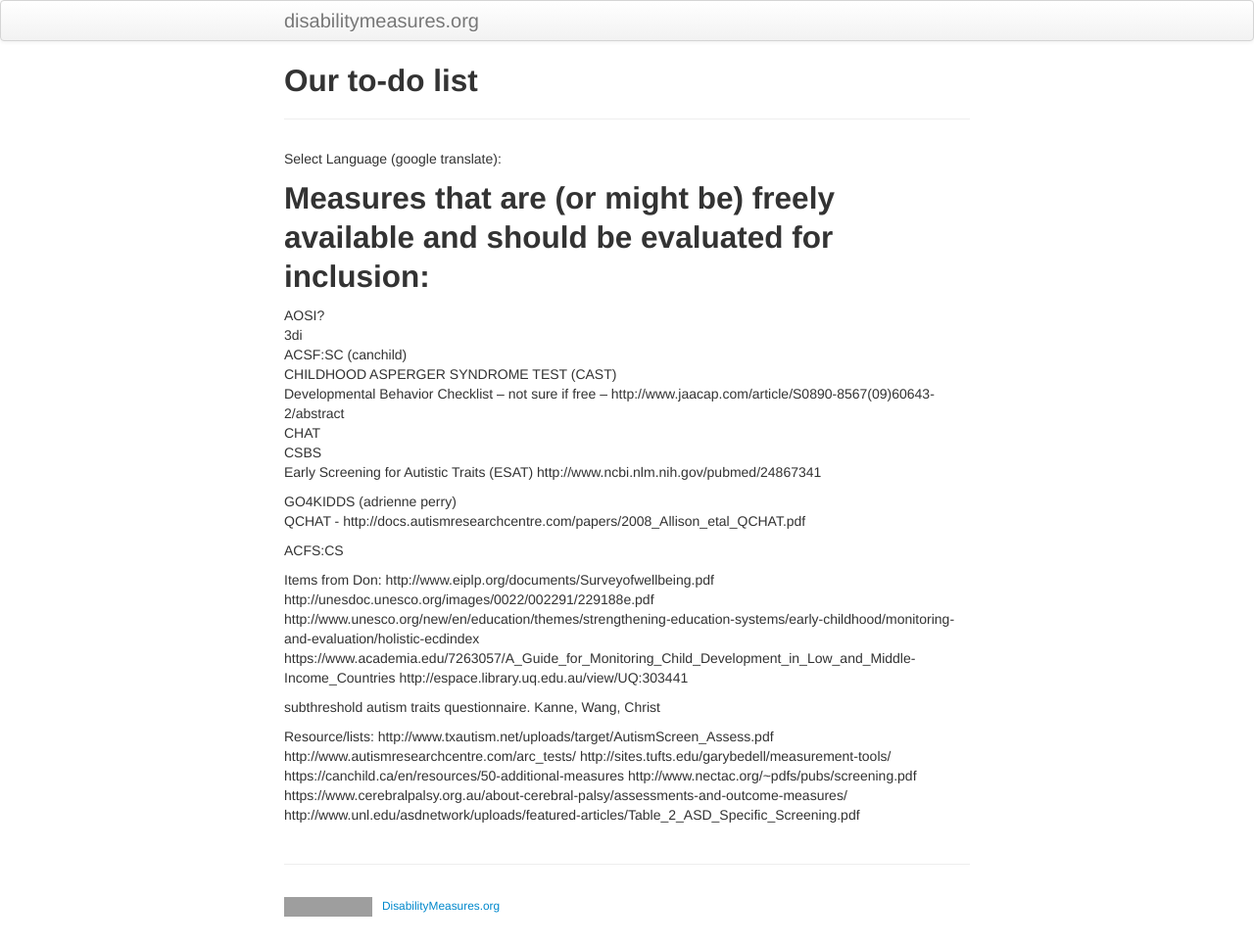
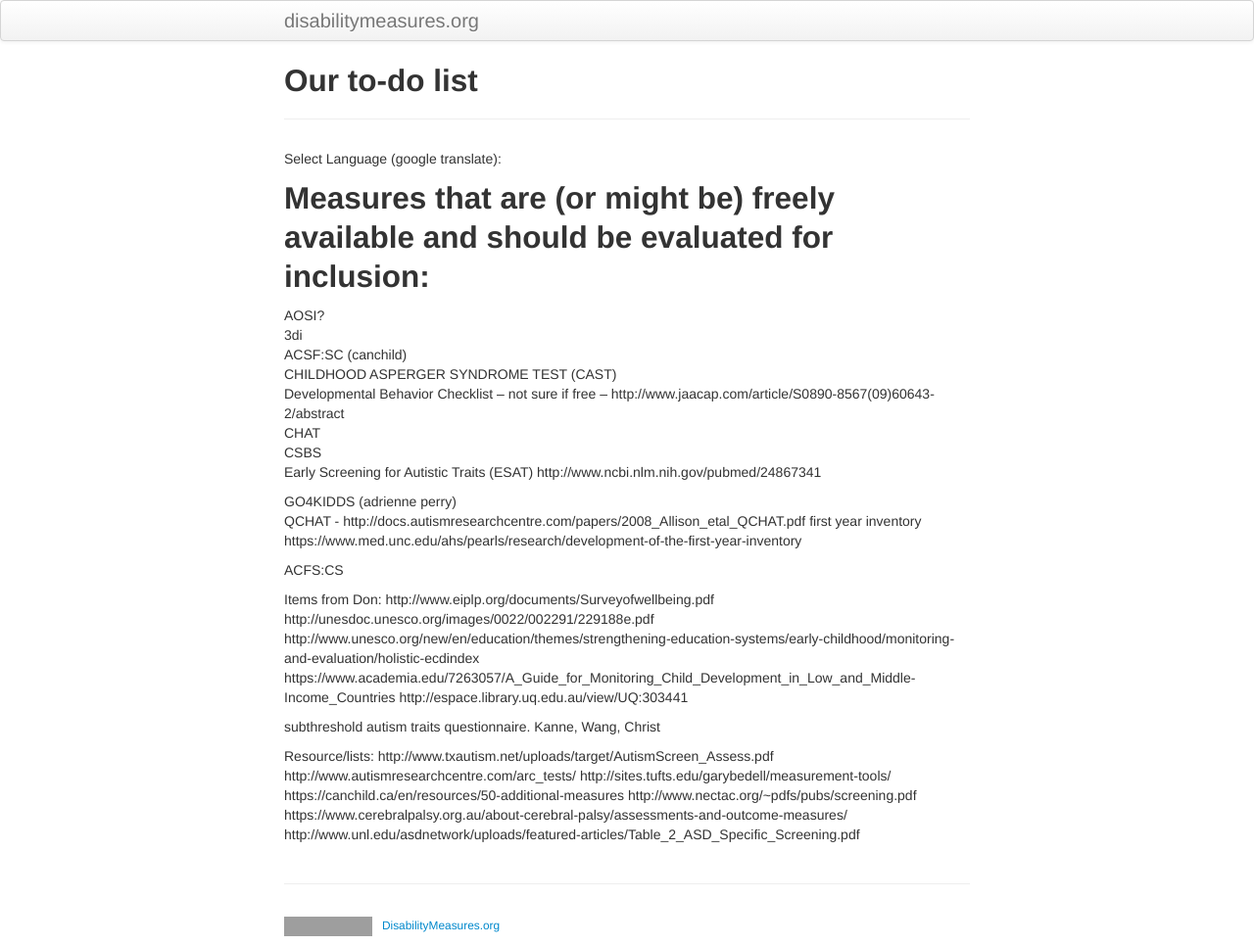
Before and after one commit to mjmaenner/disabilitymeasures, a Jekyll site: the page built from pages/measurestoadd.md, in a window 1280 px wide. Shown: the whole page at 98% size. Built offline with Jekyll 4.4.1, drawn with Linux system fonts in a browser that asks for light colours; grey boxes are pictures that could not be loaded.

Commit message:
added fyi

```diff
--- a/pages/measurestoadd.md
+++ b/pages/measurestoadd.md
@@ -24,9 +24,11 @@ Early Screening for Autistic Traits (ESAT) http://www.ncbi.nlm.nih.gov/pubmed/24
 
 GO4KIDDS (adrienne perry)
 QCHAT - http://docs.autismresearchcentre.com/papers/2008_Allison_etal_QCHAT.pdf
+first year inventory https://www.med.unc.edu/ahs/pearls/research/development-of-the-first-year-inventory
+
+ACFS:CS
 
 
-ACFS:CS
 
 Items from Don:
 http://www.eiplp.org/documents/Surveyofwellbeing.pdf
```
